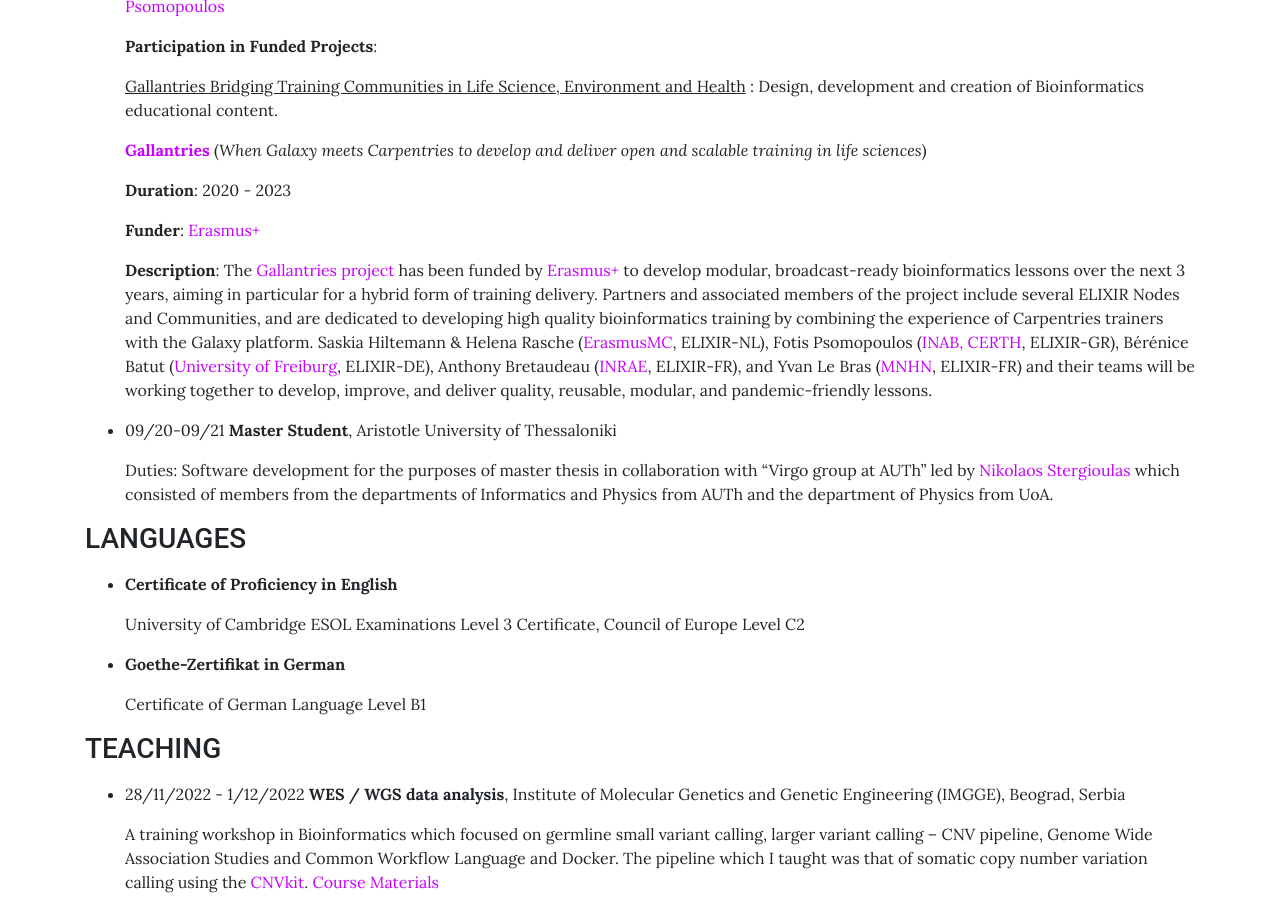
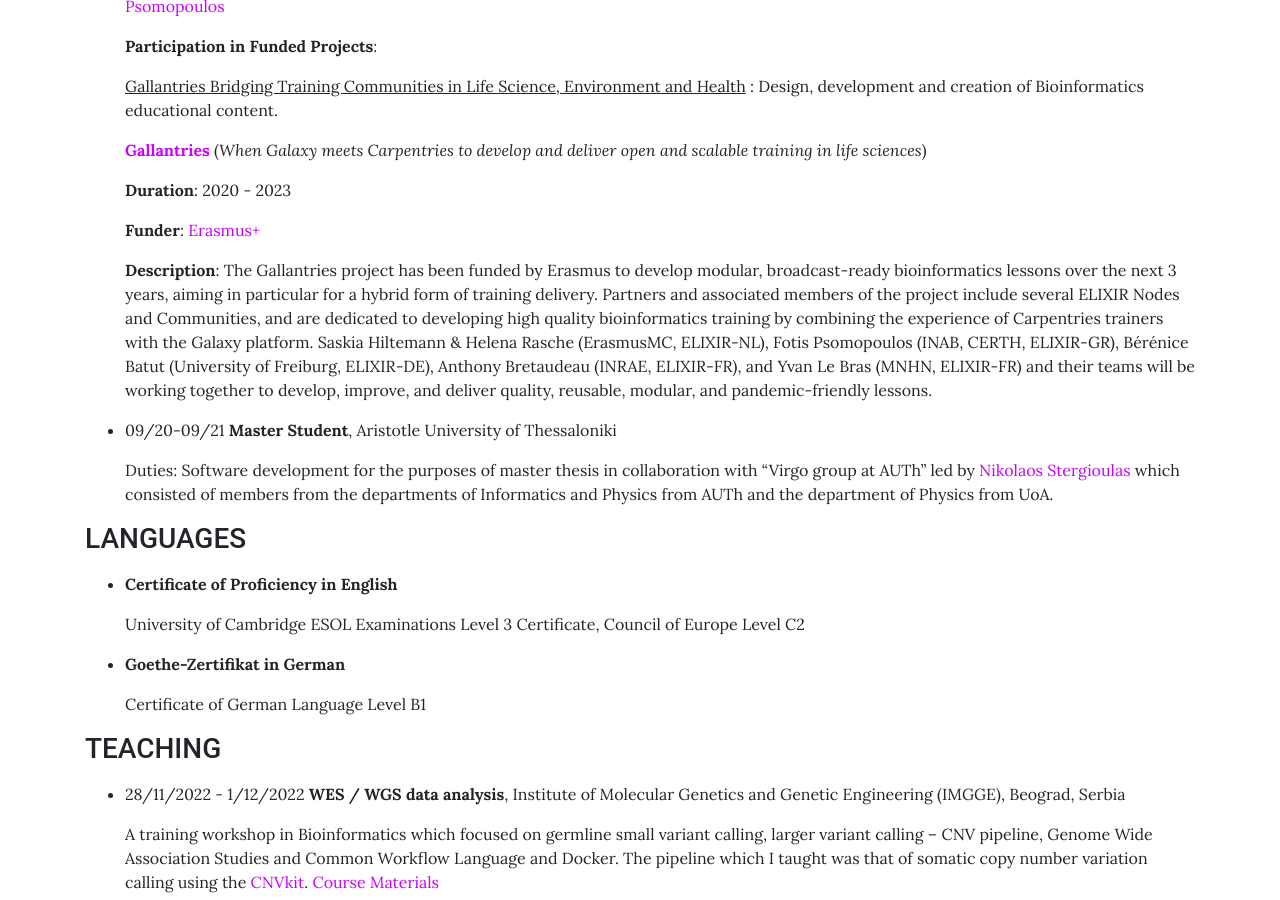
Before and after one commit to sfragkoul/sfragkoul.github.io, a Jekyll site: the page built from pages/CV.md, in a window 1280 px wide and 900 px high, scrolled down 805 px. Built offline with Jekyll 4.4.1, drawn with Linux system fonts in a browser that asks for light colours; some of the changed lines change nothing that is shown.

Commit message:
Update CV.md

```diff
--- a/pages/CV.md
+++ b/pages/CV.md
@@ -40,7 +40,7 @@
 
    **Funder**: [Erasmus+](https://ec.europa.eu/programmes/erasmus-plus/node_en)
 
-    **Description**: The [Gallantries project](https://gallantries.github.io/) has been funded by [Erasmus+](https://ec.europa.eu/programmes/erasmus-plus/node_en) to develop modular, broadcast-ready bioinformatics lessons over the next 3 years, aiming in particular for a hybrid form of training delivery. Partners and associated members of the project include several ELIXIR Nodes and Communities, and are dedicated to developing high quality bioinformatics training by combining the experience of Carpentries trainers with the Galaxy platform. Saskia Hiltemann & Helena Rasche ([ErasmusMC](https://erasmusmc.nl/), ELIXIR-NL), Fotis Psomopoulos ([INAB, CERTH](https://inab.certh.gr/), ELIXIR-GR), Bérénice Batut ([University of Freiburg](https://uni-freiburg.de/), ELIXIR-DE), Anthony Bretaudeau ([INRAE](https://www.inrae.fr/en), ELIXIR-FR), and Yvan Le  Bras ([MNHN](https://www.mnhn.fr/en), ELIXIR-FR) and their teams will be working together to develop, improve, and deliver quality, reusable, modular, and pandemic-friendly lessons.
+    **Description**: The Gallantries project has been funded by Erasmus to develop modular, broadcast-ready bioinformatics lessons over the next 3 years, aiming in particular for a hybrid form of training delivery. Partners and associated members of the project include several ELIXIR Nodes and Communities, and are dedicated to developing high quality bioinformatics training by combining the experience of Carpentries trainers with the Galaxy platform. Saskia Hiltemann & Helena Rasche (ErasmusMC, ELIXIR-NL), Fotis Psomopoulos (INAB, CERTH, ELIXIR-GR), Bérénice Batut (University of Freiburg, ELIXIR-DE), Anthony Bretaudeau (INRAE, ELIXIR-FR), and Yvan Le  Bras (MNHN, ELIXIR-FR) and their teams will be working together to develop, improve, and deliver quality, reusable, modular, and pandemic-friendly lessons.
 
 
 - 09/20-09/21 	**Master Student**, Aristotle University of Thessaloniki
```
